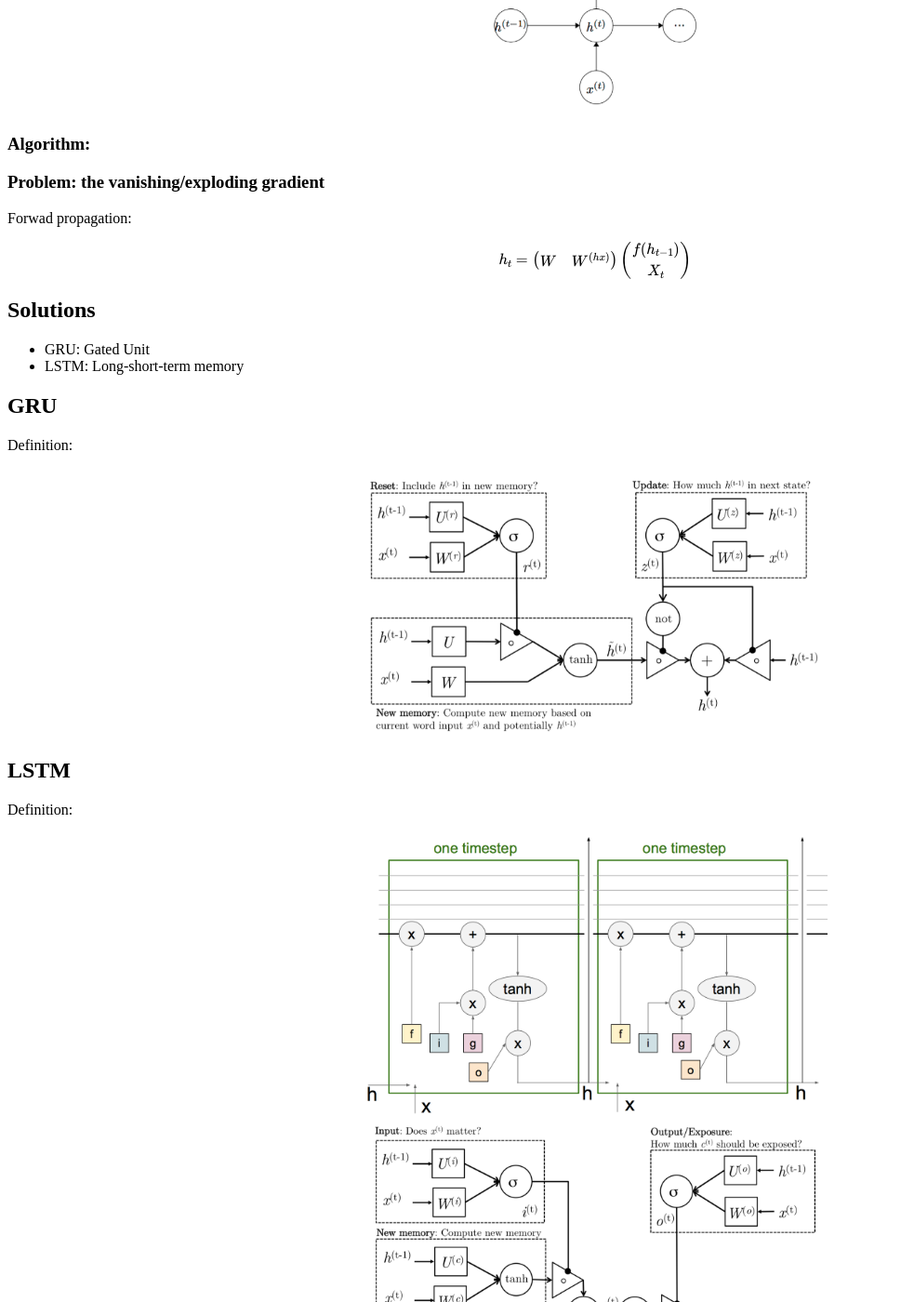
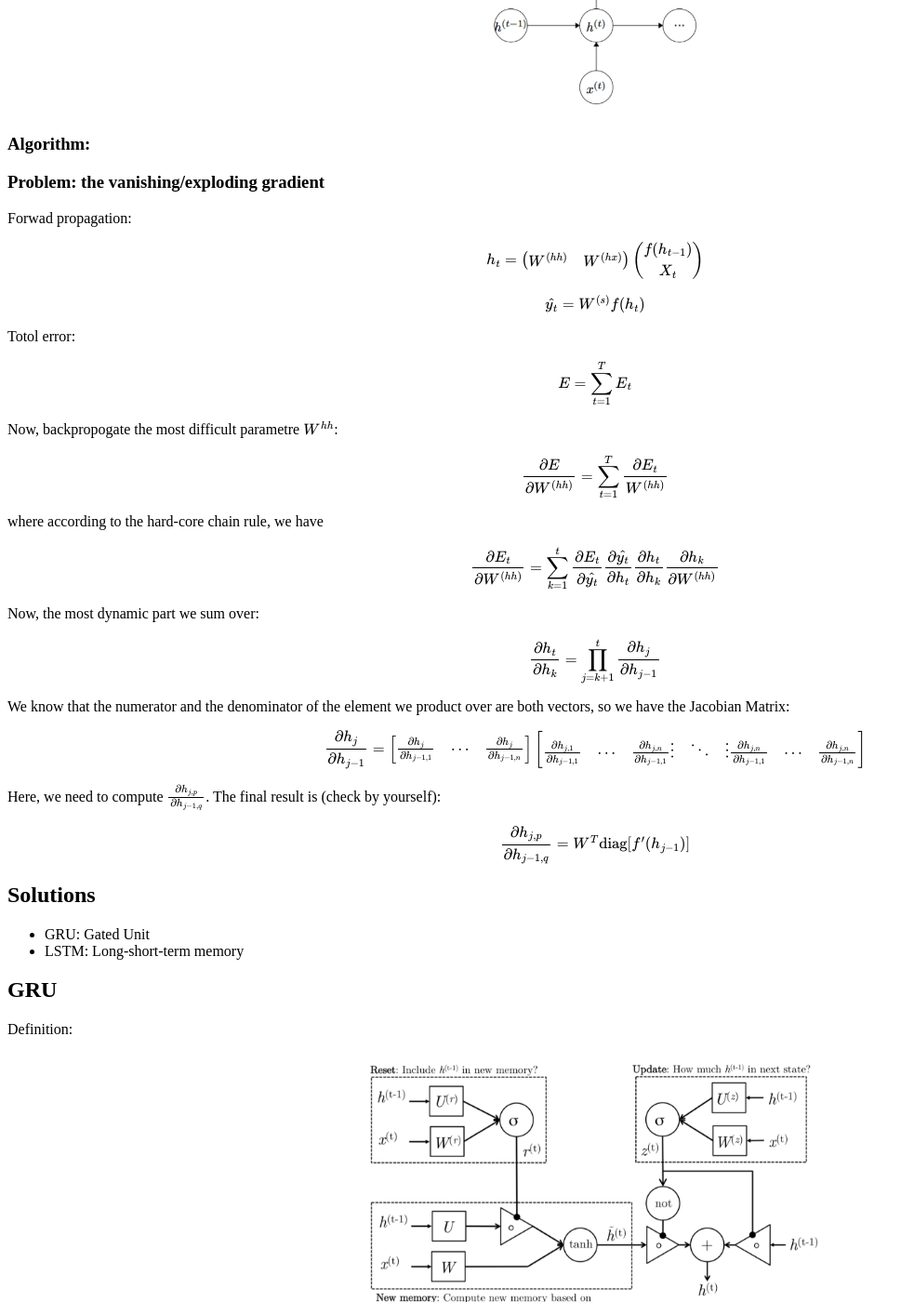
Before and after one commit to yumoxu/Blog, a Jekyll site: the page built from _posts/2016-12-19-Deep-Learning-Note-2.html, in a window 1280 px wide and 1400 px high, scrolled down 446 px. Shown: the whole window at 93% size, without its empty margins (0-983 px from the left). Built offline with Jekyll 4.4.1, drawn with Linux system fonts in a browser that asks for light colours; formulas are drawn with MathJax 3.

Commit message:
Modify article

```diff
--- a/_posts/2016-12-19-Deep-Learning-Note-2.html
+++ b/_posts/2016-12-19-Deep-Learning-Note-2.html
@@ -30,9 +30,50 @@ title: Deep Learning Note 2
 <h3>Problem: the vanishing/exploding gradient</h3>
 <p>Forwad propagation:</p>
 \[h_t =
-\begin{pmatrix} W & W^{(hx)} \end{pmatrix}
+\begin{pmatrix} W^{(hh)} & W^{(hx)} \end{pmatrix}
 \begin{pmatrix} f({h_{t-1}}) \\ X_t \end{pmatrix}\]
-
+\[\hat{y_t} = W^{(s)}f(h_t)\]
+<p>Totol error:</p>
+\[E = \sum_{t=1}^T E_t\]
+<p>Now, backpropogate the most difficult parametre $W^{hh}$:</p>
+\[
+\frac{\partial E}{\partial W^{(hh)}} =
+\sum_{t=1}^{T} \frac{\partial E_t}{W^{(hh)}}
+\]
+<p>where according to the hard-core chain rule, we have</p>
+\[
+\frac{\partial E_t}{\partial W^{(hh)}}
+=
+\sum_{k=1}^t
+\frac{\partial E_t}{\partial \hat{y_t}}
+\frac{\partial \hat{y_t}}{\partial h_t}
+\frac{\partial h_t}{\partial h_k}
+\frac{\partial h_k}{\partial W^{(hh)}}
+\]
+<p>Now, the most dynamic part we sum over:</p>
+\[
+\frac{\partial h_t}{\partial h_k} =
+\prod_{j = k+1}^t \frac{\partial h_j}{\partial h_{j-1}}
+\]
+<p>We know that the numerator and the denominator of the element we product over are both vectors, so we have the Jacobian Matrix:</p>
+\[
+\frac{\partial h_j}{\partial h_{j-1}} =
+\begin{bmatrix}
+\frac{\partial h_j}{\partial h_{j-1, 1}} &
+\cdots &
+\frac{\partial h_j}{\partial h_{j-1, n}}
+\end{bmatrix}
+\begin{bmatrix}
+\frac{\partial h_{j,1}}{\partial h_{j-1, 1}} & \cdots & \frac{\partial h_{j,n}}{\partial h_{j-1, 1}}
+\vdots & \ddots & \vdots
+\frac{\partial h_{j,n}}{\partial h_{j-1, 1}} & \cdots & \frac{\partial h_{j,n}}{\partial h_{j-1, n}}
+\end{bmatrix}
+\]
+<p>Here, we need to compute $\frac{\partial h_{j,p}}{\partial h_{j-1, q}}$. The final result is (check by yourself):</p>
+\[
+\frac{\partial h_{j,p}}{\partial h_{j-1, q}}=
+W^{T} \mathrm{diag}[f^\prime(h_{j-1})]
+\]
 <h2>Solutions</h2>
 <ul>
     <li>GRU: Gated Unit</li>
```
Also changed, not shown: 2 other files.
